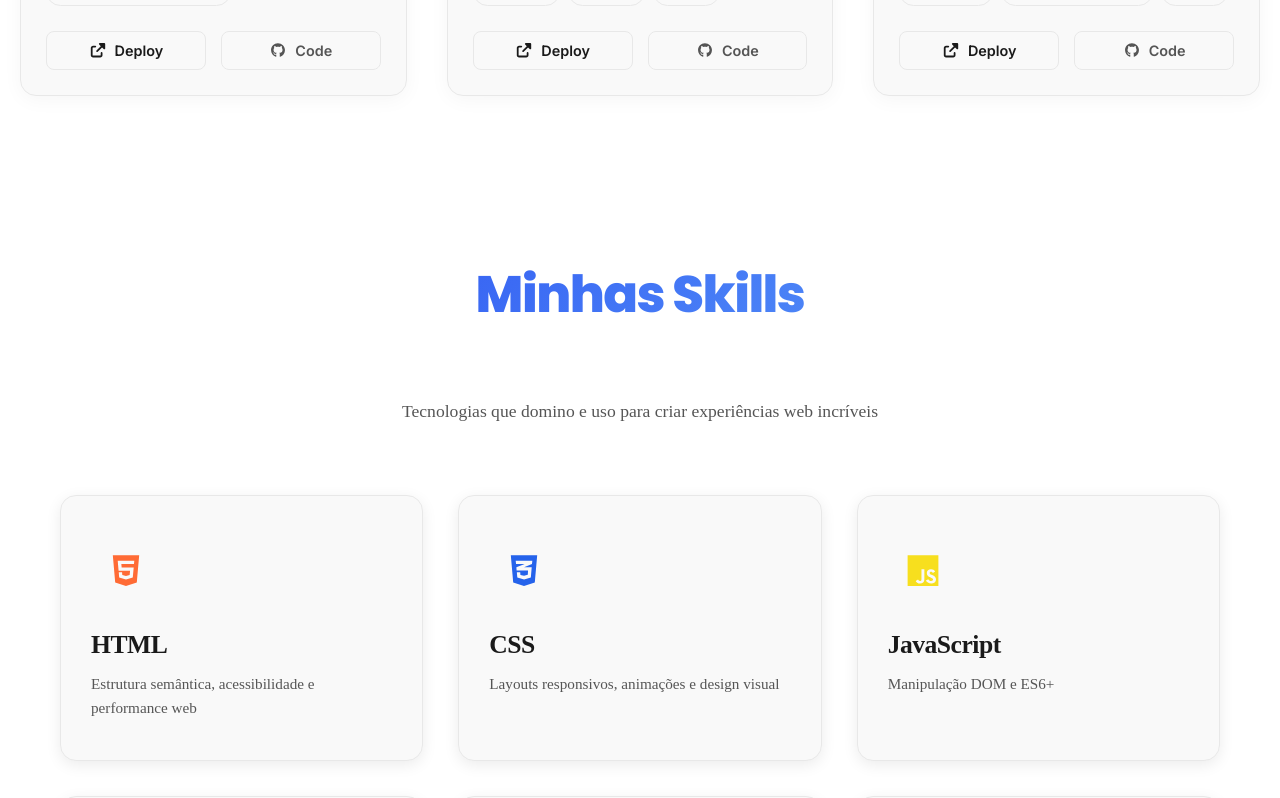
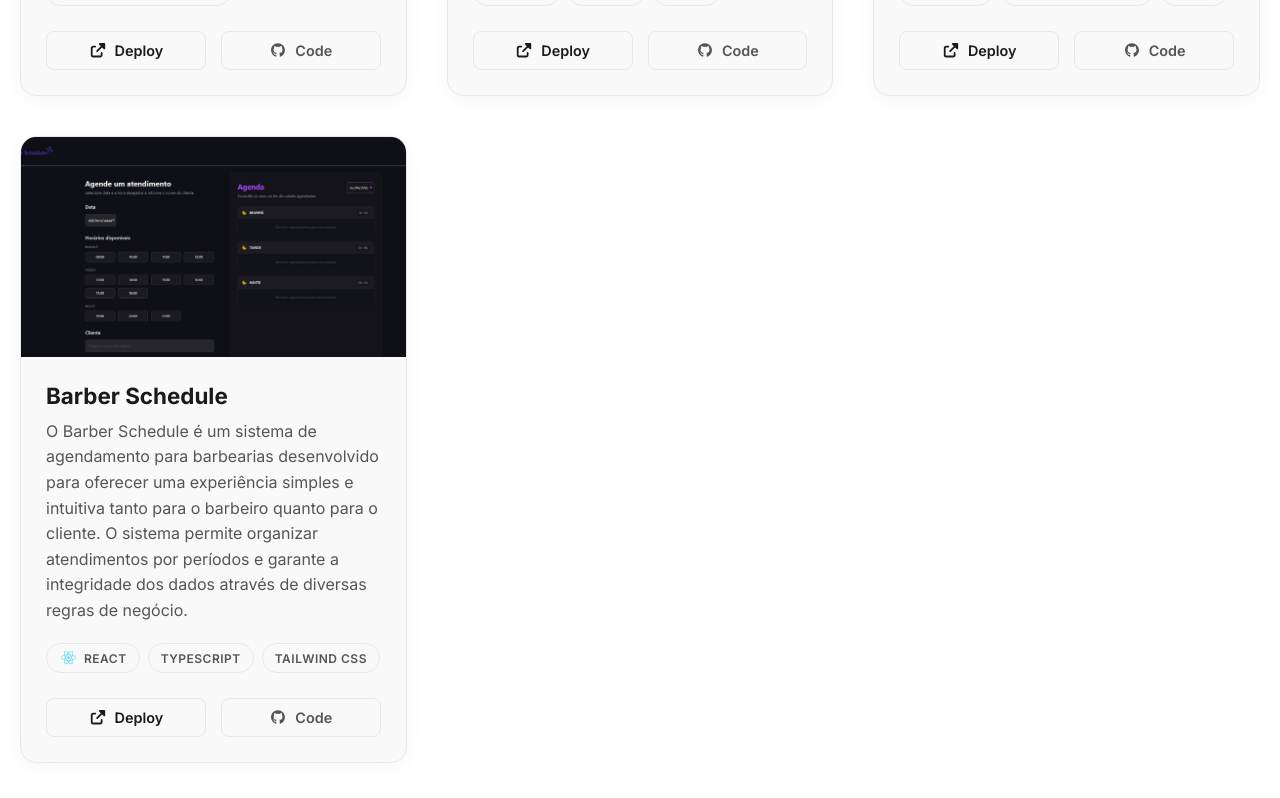
Before and after one commit to pcidro/Paulo-Cidro-Portfolio, a React (Vite) app: page / in a window 1280 px wide. Shown: the part 1580-2378 px from the top of the page. Built offline with nearby package versions, Linux system fonts and the light colour scheme.

Commit message:
adicionando projeto barber schedule

```diff
--- a/src/Sections/Projetos.tsx
+++ b/src/Sections/Projetos.tsx
@@ -1,5 +1,6 @@
 import { FontAwesomeIcon } from "@fortawesome/react-fontawesome";
 import { faExternalLinkAlt, faFire } from "@fortawesome/free-solid-svg-icons";
+
 import {
   faTypescript,
   faReact,
@@ -7,11 +8,13 @@ import {
   faHtml5,
   faCss3Alt,
   faJs,
+  faTailwindCss,
 } from "@fortawesome/free-brands-svg-icons";
 import "../css/projetos.css";
 import Orby from "../assets/orby.png";
 import gamesDb from "../assets/gamesdb.png";
 import giuliapsi from "../assets/giuapsi.png";
+import barberSchedule from "../assets/BarberSchedule.png";
 import { Scroll } from "../Context/ScrollContext";
 
 const Projetos = () => {
@@ -161,6 +164,52 @@ const Projetos = () => {
             </div>
           </div>
         </li>
+        <li className="projeto-card">
+          <div className="projeto-imagem-wrapper">
+            <img
+              className="imagem-projeto"
+              src={barberSchedule}
+              alt="Captura de tela do projeto"
+            />
+          </div>
+          <div className="projeto-conteudo">
+            <h2>Barber Schedule</h2>
+            <p>
+              O Barber Schedule é um sistema de agendamento para barbearias
+              desenvolvido para oferecer uma experiência simples e intuitiva
+              tanto para o barbeiro quanto para o cliente. O sistema permite
+              organizar atendimentos por períodos e garante a integridade dos
+              dados através de diversas regras de negócio.
+            </p>
+            <div className="stacks">
+              <span className="stack-react">
+                <FontAwesomeIcon icon={faReact} /> React
+              </span>
+              <span className="stack-ts">
+                <FontAwesomeIcon icon={faTypescript} /> TypeScript
+              </span>
+              <span className="stack-ts">
+                <FontAwesomeIcon icon={faTailwindCss} /> Tailwind Css
+              </span>
+            </div>
+            <div className="acess">
+              <a
+                target="_blank"
+                href="https://barbersschedule.netlify.app/"
+                className="btn-deploy"
+              >
+                <FontAwesomeIcon icon={faExternalLinkAlt} /> Deploy
+              </a>
+              <a
+                target="_blank"
+                href="https://github.com/pcidro/Sistema-de-agendamentos"
+                className="btn-code"
+              >
+                <FontAwesomeIcon icon={faGithub} /> Code
+              </a>
+            </div>
+          </div>
+        </li>
       </ul>
     </section>
   );
--- a/src/Sections/Skills.tsx
+++ b/src/Sections/Skills.tsx
@@ -10,6 +10,7 @@ import {
 } from "@fortawesome/free-brands-svg-icons";
 import "../css/skills.css";
 import { Scroll } from "../Context/ScrollContext";
+import nextJs from "../assets/nextjs-icon-svgrepo-com.svg";
 
 const SkillsSection = () => {
   const { skillsRef } = Scroll();
@@ -114,6 +115,20 @@ const SkillsSection = () => {
           <p className="skill-description">Utility-first CSS</p>
           <div className="card-border"></div>
         </div>
+        {/*  */}
+        <div className="skill-card">
+          <div className="skill-card-header">
+            <div className="skill-icon-wrapper">
+              <img src={nextJs} className="skill-icon-img" alt="" />
+            </div>
+          </div>
+          <h3 className="skill-name">Next Js</h3>
+          <p className="skill-description">
+            {" "}
+            SSR, SSG, rotas e otimização de performance
+          </p>
+          <div className="card-border"></div>
+        </div>
       </div>
     </section>
   );
--- a/src/css/skills.css
+++ b/src/css/skills.css
@@ -12,6 +12,12 @@
   margin-bottom: 70px;
   margin-left: auto;
   margin-right: auto;
+}
+
+.skill-icon-img {
+  width: 2.2rem;
+  height: 2.2rem;
+  object-fit: contain;
 }
 
 .skills-title {
```
Also changed, not shown: src/assets/BarberSchedule.png (added), src/assets/nextjs-icon-svgrepo-com.svg (added).
